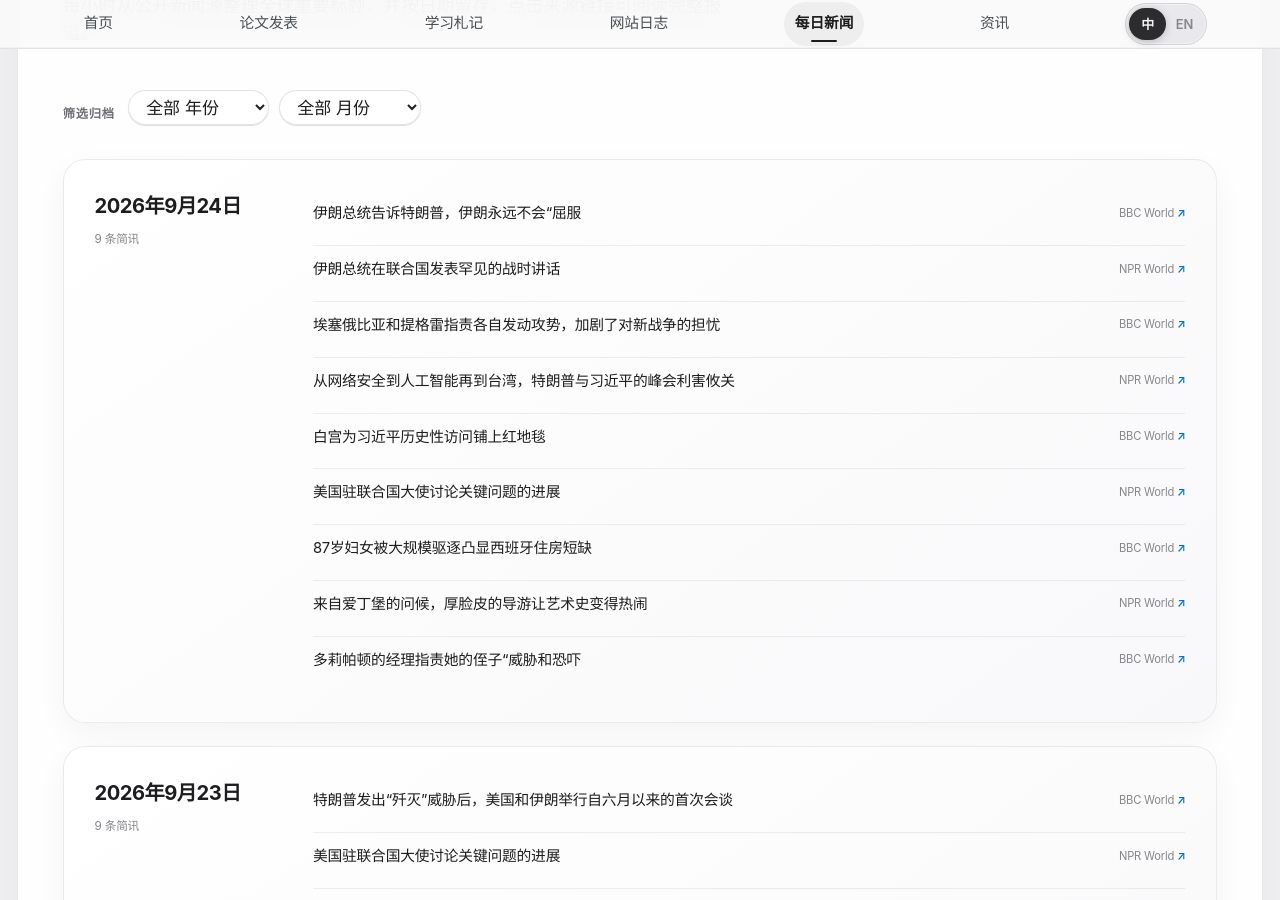
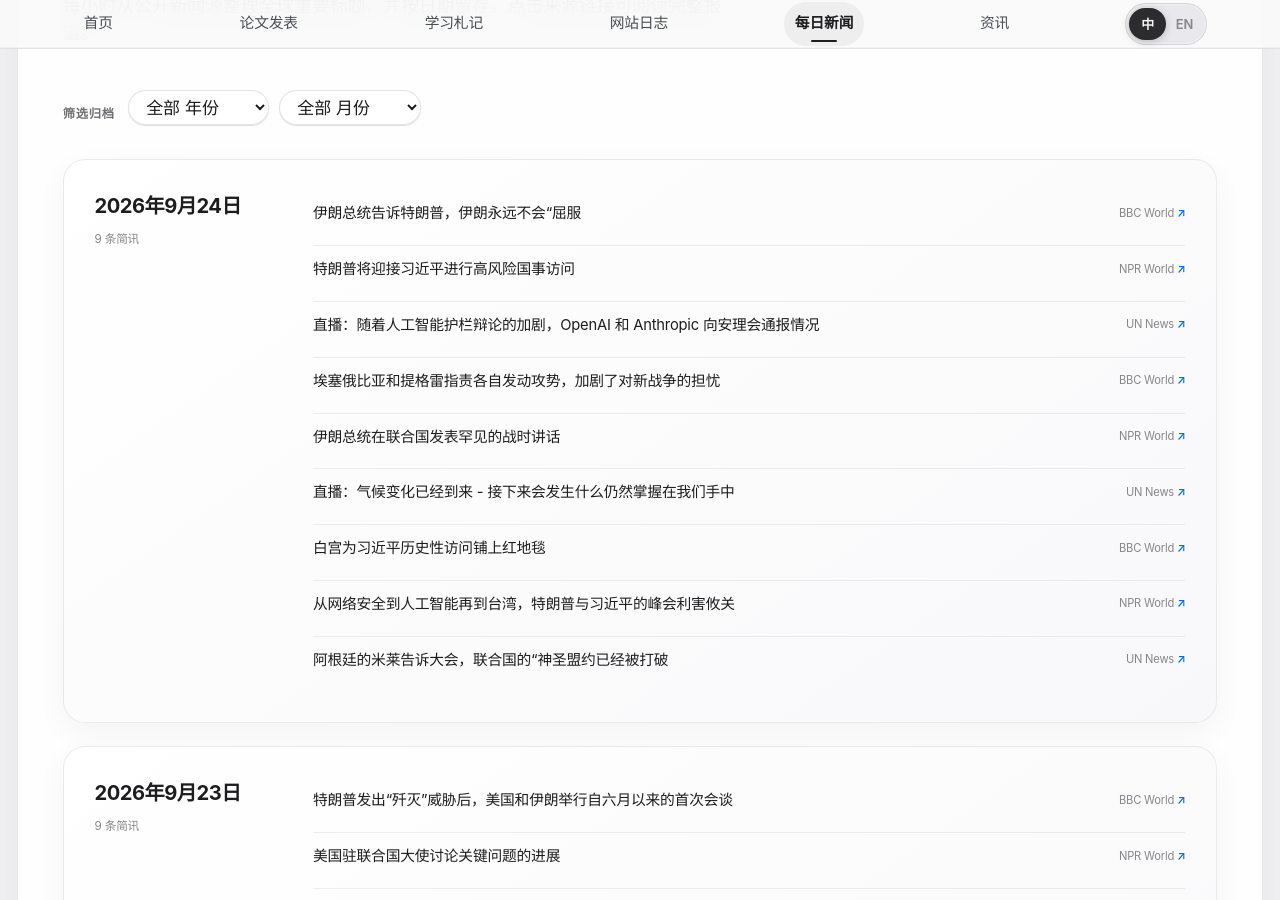
Before and after one commit to HaoxiangLuo/HaoxiangLuo.github.io, a Jekyll site: the page built from _pages/daily-news-zh.html, in a window 1280 px wide and 900 px high, scrolled down 241 px. Built offline with Jekyll 4.4.1, drawn with Linux system fonts in a browser that asks for light colours; a style sheet for code colours, icons or effects is not loaded.

Commit message:
Update daily news 2026-09-24

```diff
--- a/_data/daily_news.json
+++ b/_data/daily_news.json
@@ -1,5 +1,5 @@
 {
-  "updated_at": "2026-09-24T02:28:25+08:00",
+  "updated_at": "2026-09-24T03:23:42+08:00",
   "days": [
     {
       "date": "2026-09-24",
@@ -11,10 +11,16 @@
           "title_zh": "伊朗总统告诉特朗普，伊朗永远不会“屈服"
         },
         {
-          "title": "Iran's president gives a rare wartime speech at the U.N.",
+          "title": "Trump set to greet Xi for high-stakes state visit",
           "source": "NPR World",
-          "url": "https://www.npr.org/2026/09/23/nx-s1-5978863/iran-president-united-nations-general-assembly",
-          "title_zh": "伊朗总统在联合国发表罕见的战时讲话"
+          "url": "https://www.npr.org/2026/09/23/nx-s1-5978733/trump-xi-meeting-china",
+          "title_zh": "特朗普将迎接习近平进行高风险国事访问"
+        },
+        {
+          "title": "LIVE: OpenAI and Anthropic to brief Security Council as AI guardrails debate intensifies",
+          "source": "UN News",
+          "url": "https://news.un.org/feed/view/en/story/2026/09/1168414",
+          "title_zh": "直播：随着人工智能护栏辩论的加剧，OpenAI 和 Anthropic 向安理会通报情况"
         },
         {
           "title": "Ethiopia and Tigray accuse each of launching offensives, fuelling fears of new war",
@@ -23,10 +29,16 @@
           "title_zh": "埃塞俄比亚和提格雷指责各自发动攻势，加剧了对新战争的担忧"
         },
         {
-          "title": "From cybersecurity to AI to Taiwan, what's at stake in Trump's summit with Xi",
+          "title": "Iran's president gives a rare wartime speech at the U.N.",
           "source": "NPR World",
-          "url": "https://www.npr.org/2026/09/23/nx-s1-5978691/from-cybersecurity-to-ai-what-at-stake-in-trumps-meeting-with-and-president-xiwhy-the-us-and-china-are-at-a-precarious-moment-in-their-relationship",
-          "title_zh": "从网络安全到人工智能再到台湾，特朗普与习近平的峰会利害攸关"
+          "url": "https://www.npr.org/2026/09/23/nx-s1-5978863/iran-president-united-nations-general-assembly",
+          "title_zh": "伊朗总统在联合国发表罕见的战时讲话"
+        },
+        {
+          "title": "LIVE: Climate change is here - What happens next is still in our hands",
+          "source": "UN News",
+          "url": "https://news.un.org/feed/view/en/story/2026/09/1168372",
+          "title_zh": "直播：气候变化已经到来 - 接下来会发生什么仍然掌握在我们手中"
         },
         {
           "title": "White House rolling out red carpet for historic Xi Jinping visit",
@@ -35,28 +47,16 @@
           "title_zh": "白宫为习近平历史性访问铺上红地毯"
         },
         {
-          "title": "U.S. ambassador to the U.N. discusses progress on key issues",
+          "title": "From cybersecurity to AI to Taiwan, what's at stake in Trump's summit with Xi",
           "source": "NPR World",
-          "url": "https://www.npr.org/2026/09/23/nx-s1-5978682/u-s-ambassador-to-the-u-n-discusses-progress-on-key-issues",
-          "title_zh": "美国驻联合国大使讨论关键问题的进展"
+          "url": "https://www.npr.org/2026/09/23/nx-s1-5978691/from-cybersecurity-to-ai-what-at-stake-in-trumps-meeting-with-and-president-xiwhy-the-us-and-china-are-at-a-precarious-moment-in-their-relationship",
+          "title_zh": "从网络安全到人工智能再到台湾，特朗普与习近平的峰会利害攸关"
         },
         {
-          "title": "Dramatic eviction of woman aged 87 highlights Spain's housing shortage",
-          "source": "BBC World",
-          "url": "https://www.bbc.co.uk/news/articles/c6vgy55lm8z1o?at_medium=RSS&at_campaign=rss",
-          "title_zh": "87岁妇女被大规模驱逐凸显西班牙住房短缺"
-        },
-        {
-          "title": "Greetings from Edinburgh, where a cheeky tour guide makes art history hilarious",
-          "source": "NPR World",
-          "url": "https://www.npr.org/2026/09/23/g-s1-142427/uk-coco-art-history-comedy-tour",
-          "title_zh": "来自爱丁堡的问候，厚脸皮的导游让艺术史变得热闹"
-        },
-        {
-          "title": "Dolly Parton's manager accuses her nephew of 'threats and intimidation'",
-          "source": "BBC World",
-          "url": "https://www.bbc.co.uk/news/articles/c670lydl5wg5o?at_medium=RSS&at_campaign=rss",
-          "title_zh": "多莉帕顿的经理指责她的侄子“威胁和恐吓"
+          "title": "UN’s ‘sacred covenant has been broken’, Argentina’s Milei tells General Assembly",
+          "source": "UN News",
+          "url": "https://news.un.org/feed/view/en/story/2026/09/1168415",
+          "title_zh": "阿根廷的米莱告诉大会，联合国的“神圣盟约已经被打破"
         }
       ]
     },
```
